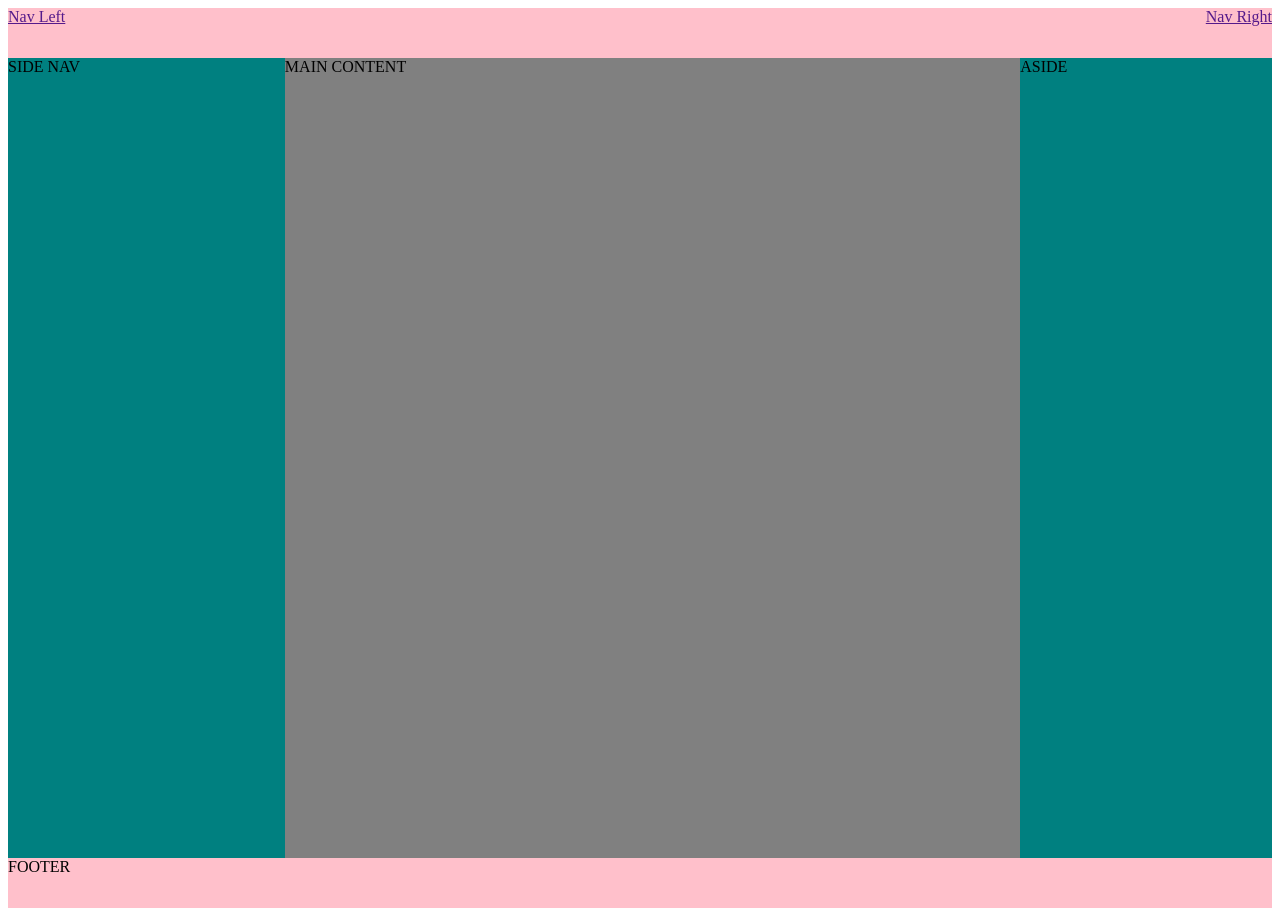
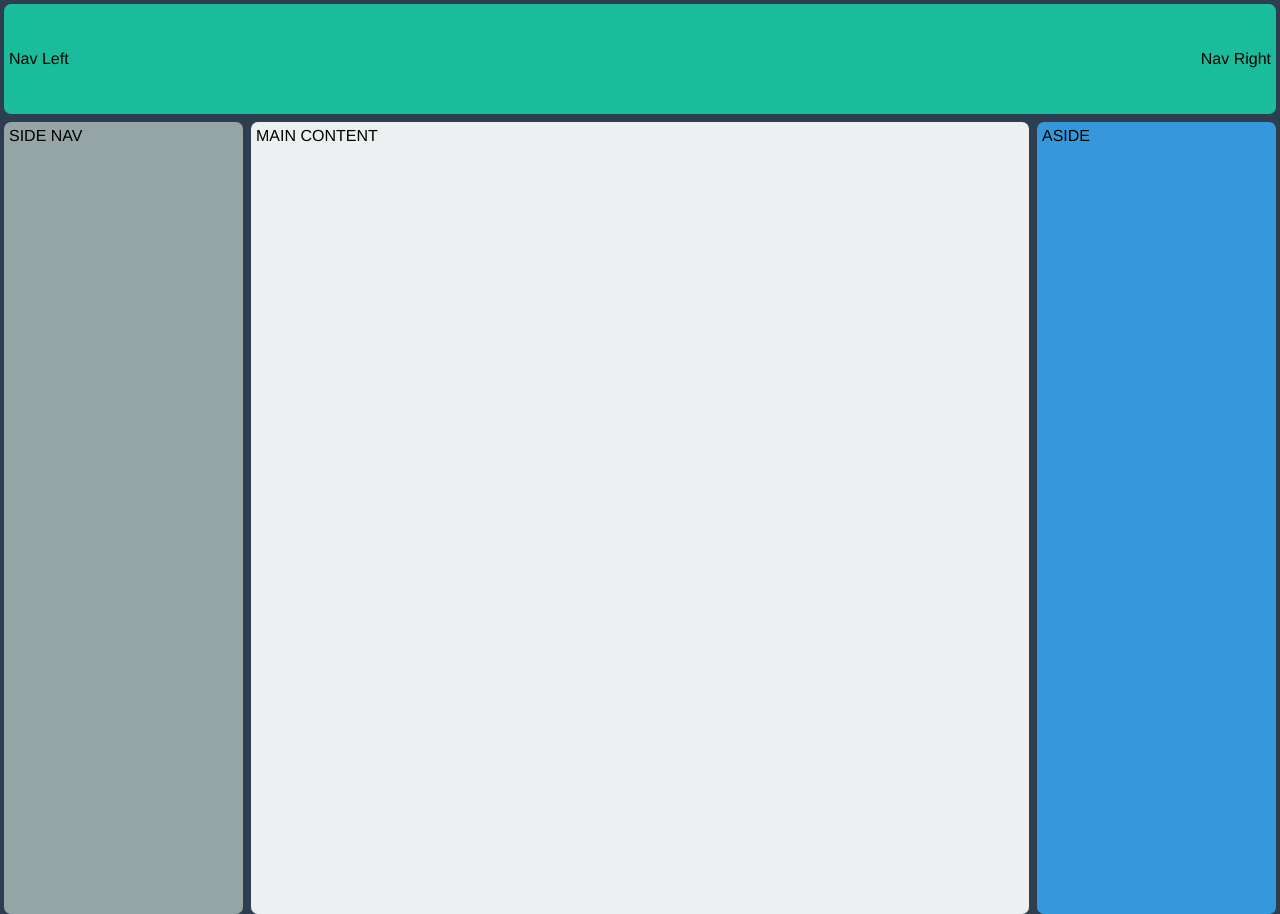
Before and after one commit to jsmayo/awd-course, a plain HTML site: page section-4/flexbox-holygrail-project/index.html in a window 1280 px wide. Shown: the top 914 px of the page. Drawn offline with Linux system fonts and the light colour scheme.

Commit message:
Finalizes styling for Holy Grail Layout Project

```diff
--- a/section-4/flexbox-holygrail-project/style.css
+++ b/section-4/flexbox-holygrail-project/style.css
@@ -1,43 +1,66 @@
 body {
   display: flex;
+  margin: 0;
   flex-direction: column;
-
+  min-height: 100vh;
+  background: #2c3e50;
+  font-family: Helvetica;
 }
 
-header{
-  height: 50px;
-  background-color: pink;
+a {
+  text-decoration: none;
+  color: black;
+}
+
+header {
   display: flex;
   justify-content: space-between;
+  align-items: center;
+}
+
+main > *, header, footer {
+  margin: 4px;
+  padding: 5px;
+  border-radius: 7px;
 }
 
 main {
-  /* set ideal to 800 px    */
+  display: flex;
   flex-basis: 800px;
-  display: flex;
-  flex-direction: stretch;
-  justify-content: space-between;
+}
 
+article {
+  flex: 4 0 60%;
+  background: #ecf0f1;
 }
 
 nav {
-  background-color: teal;
+  flex: 1 1 20%;
+  background: #95a5a6;
   order: -1;
-  flex-grow: .2;
-
-}
-
-article {
-  background-color: grey;
-  flex-grow: .6;
 }
 
 aside {
-  background-color: teal;
-  flex-grow: .2;
+  flex: 1 1 20%;
+  background: #3498db;
 }
 
-footer {
-  flex-basis: 50px;
-  background-color: pink;
+header, footer {
+  background: #1abc9c;
+  flex-basis: 100px;
 }
+
+
+@media all and (max-width: 640px) {
+  main {
+    flex-direction: column;
+    flex-grow: 1;
+  }
+
+  nav {
+    order: 0;
+  }
+  header, footer {
+    flex-basis: 50px;
+  }
+}
```
